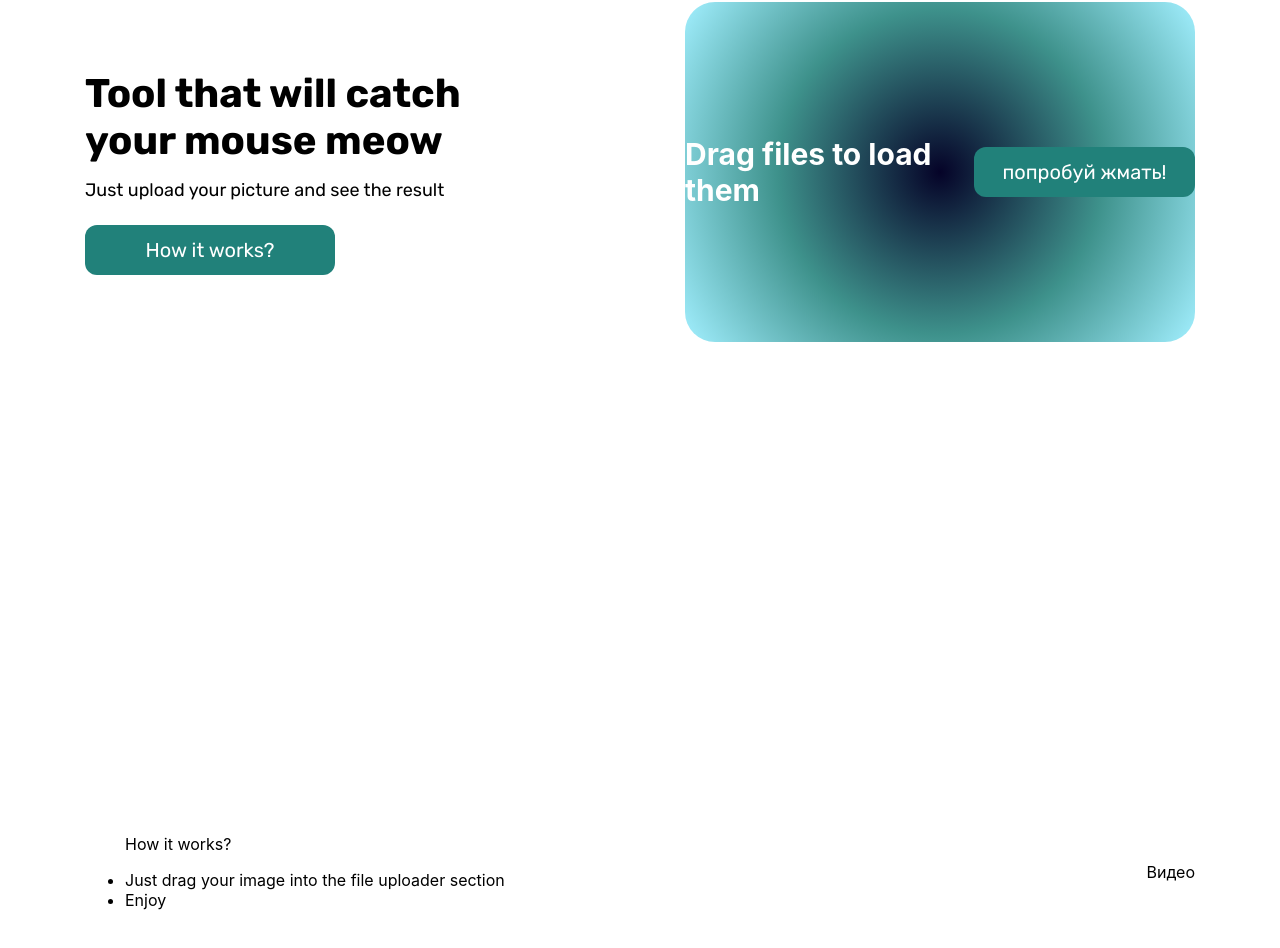
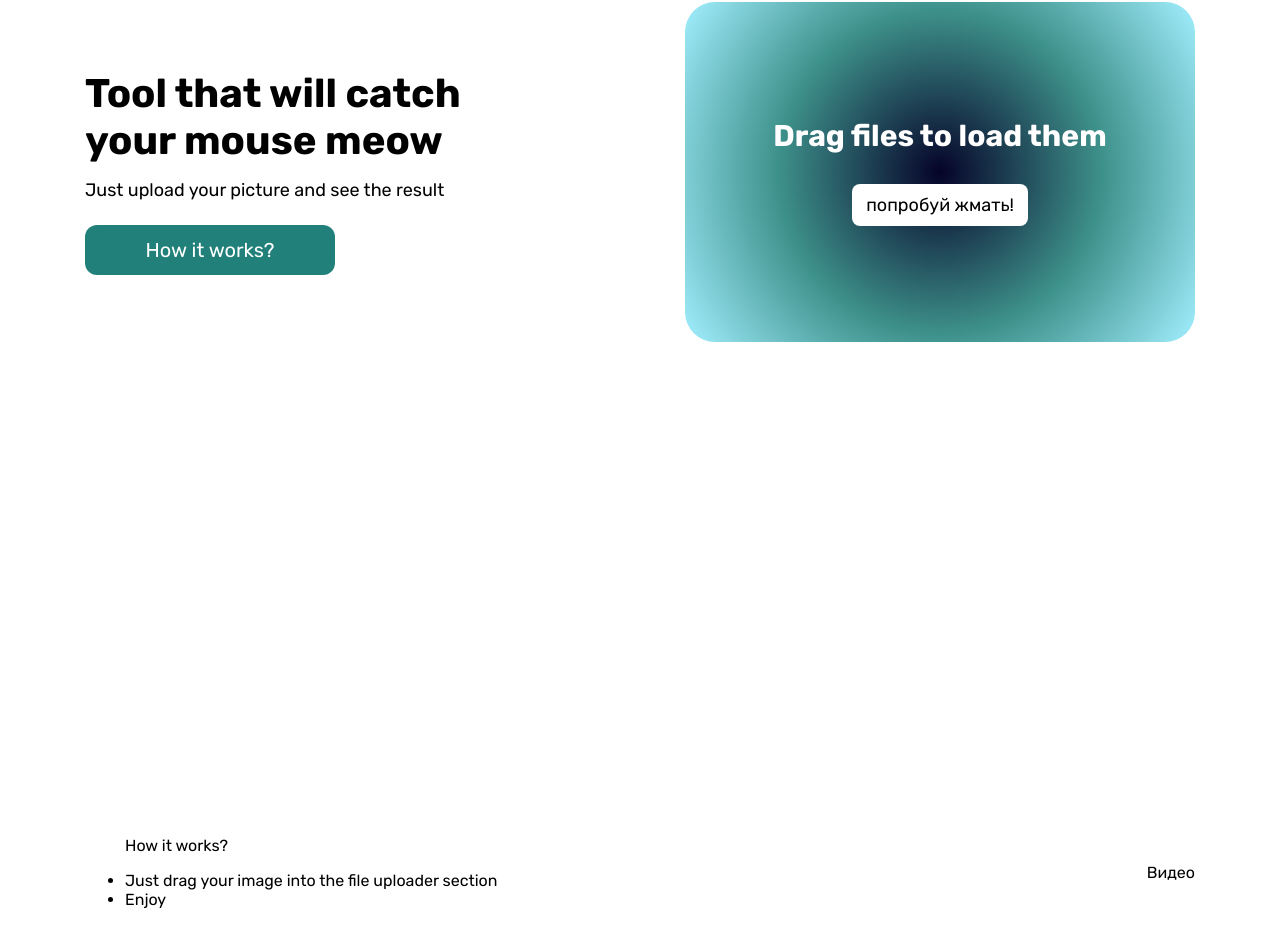
Before and after one commit to quarus-environment/quorus-frontend, a React (Create React App) app: page / in a window 1280 px wide. Shown: the part 248-1196 px from the top of the page. Built offline with nearby package versions, Linux system fonts and the light colour scheme; a web font is replaced by a local one.

Commit message:
отрефакторил всё

```diff
--- a/src/components.css
+++ b/src/components.css
@@ -12,7 +12,7 @@
     justify-content: space-between;
 }
 
-.Main {
+.main {
     /*background-color: goldenrod;*/
     height: 700px;
     display: flex;
@@ -20,7 +20,7 @@
     justify-content: space-around;
 }
 
-.Main__discr__item1 {
+.main__description__item1 {
     font-size: 40px;
     font-family: 'Rubik', sans-serif;
     /*background-color: purple;*/
@@ -28,7 +28,7 @@
     width: 450px;
 }
 
-.Main__discr__item2 {
+.main__description__item2 {
     font-family: 'Rubik', sans-serif;
     font-size: 18px;
     /*background-color: goldenrod;*/
--- a/src/pages/app/App.css
+++ b/src/pages/app/App.css
@@ -15,7 +15,6 @@
 }
 
 button {
-    background-color: aquamarine;
     border-radius: 8px;
 }
 
--- a/src/pages/app/header/header.js
+++ b/src/pages/app/header/header.js
@@ -2,7 +2,7 @@ import "./header.css";
 
 export const Header = () => {
   return (
-    <div className={"header wrapper"}>
+    <div className="header wrapper">
       <p>Quorus</p>
       <label className="switch">
         <input type="checkbox" />
--- a/src/pages/app/howItWorks/howItWorks.js
+++ b/src/pages/app/howItWorks/howItWorks.js
@@ -1,14 +1,14 @@
 export const HowItWorks = () => {
   return (
-    <div className={"HowItWorks wrapper Main"} id={"huy"}>
-      <div className={""}>
-        <ul className={"algos"}>
+    <div className="how-it-works wrapper main" id="huy">
+      <div>
+        <ul className="algo">
           <p>How it works?</p>
           <li>Just drag your image into the file uploader section</li>
           <li>Enjoy</li>
         </ul>
       </div>
-      <div className={"someBlock"}>Видео</div>
+      <div className="video">Видео</div>
     </div>
   );
 };
--- a/src/pages/app/main/imageUploader/imageUploader.css
+++ b/src/pages/app/main/imageUploader/imageUploader.css
@@ -1,4 +1,4 @@
-.imageUploader {
+.image-uploader {
     /*background: radial-gradient(circle, rgba(2,0,36,1) 0%, rgba(33,129,122,1) 53%, rgba(0,212,255,1) 100%);*/
 
     background: radial-gradient(circle, rgba(5,3,40,1) 0%, rgba(33,129,122,0.8702074579831933) 53%, rgba(0,212,255,0.36320465686274506) 100%);
@@ -7,14 +7,24 @@
     border-radius: 30px;
     font-size: 30px;
     display: flex;
+    flex-direction: column;
     justify-content: center;
     align-items: center;
+    gap: 30px;
     color: white;
 
     position: relative;
 
 }
 
-.dropArea {
+.button-loader {
+    padding: 10px 14px;
+    font-size: 18px;
+    background-color: #fff;
+    border: none;
+    cursor: pointer;
+}
+
+.drop-area {
     font-size: 20px;
 }
--- a/src/pages/app/main/imageUploader/imageUploader.js
+++ b/src/pages/app/main/imageUploader/imageUploader.js
@@ -22,35 +22,41 @@ export const ImageUploader = () => {
   }
   const [status, setStatus] = useState(false);
 
+  if (drag) {
     return (
-    <div className={"imageUploader"}>
-      {drag ? (
       <div
-          className={"dropArea"}
+        className="image-uploader"
         onDragStart={(e) => dragStartHandler(e)}
         onDragLeave={(e) => dragLeaveHandler(e)}
         onDragOver={(e) => dragStartHandler(e)}
         onDrop={(e) => onDropHandler(e)}
       >
-          Drop files
+        <div className="drop-area">Drop files</div>
+        <Modal
+          active={status}
+          setActive={setStatus}
+          model="Apple Magic Mouse 2"
+        />
       </div>
-      ) : (
+    );
+  }
+
+  return (
     <div
       onDragStart={(e) => dragStartHandler(e)}
       onDragLeave={(e) => dragLeaveHandler(e)}
       onDragOver={(e) => dragStartHandler(e)}
+      className="image-uploader"
     >
-          <div className={"Upl"}>
       <b>Drag files to load them</b>
-          </div>
-        </div>
-      )}
       <Modal
         active={status}
         setActive={setStatus}
-        model={"Apple Magic Mouse 2"}
+        model="Apple Magic Mouse 2"
       />
-      <button onClick={() => setStatus(true)}>попробуй жмать!</button>
+      <button onClick={() => setStatus(true)} className="button-loader">
+        попробуй жмать!
+      </button>
     </div>
   );
 };
--- a/src/pages/app/main/main.css
+++ b/src/pages/app/main/main.css
@@ -1,11 +1,15 @@
-.Main {
+*{
+    font-family: 'Rubik', sans-serif;
+}
+
+.main {
     height: 700px;
     display: flex;
     align-items: center;
     justify-content: space-around;
 }
 
-.Main__discr__item1 {
+.main__description__item1 {
     font-size: 40px;
     font-family: 'Rubik', sans-serif;
     /*background-color: purple;*/
@@ -13,7 +17,7 @@
     width: 450px;
 }
 
-.Main__discr__item2 {
+.main__description__item2 {
     font-family: 'Rubik', sans-serif;
     font-size: 18px;
     /*background-color: goldenrod;*/
@@ -28,14 +32,14 @@
     cursor: pointer;
 }
 
-button {
+.main-button {
     height: 50px;
     width: 250px;
     background-color: rgba(33, 129, 122, 1.00);
     color: white;
     border: none;
     font-size: 20px;
-    font-family: 'Rubik', sans-serif;
+
     border-radius: 12px;
 }
 
--- a/src/pages/app/main/main.js
+++ b/src/pages/app/main/main.js
@@ -3,15 +3,17 @@ import { ImageUploader } from "./imageUploader/imageUploader";
 
 export const Main = () => {
   return (
-    <div className="Main wrapper">
-      <div className="Main__disription">
-        <div className={"Main__discr__item1"}>
+    <div className="main wrapper">
+      <div className="main__description">
+        <div className="main__description__item1">
           <b>Tool that will catch your mouse meow</b>
         </div>
-        <div className={"Main__discr__item2"}>
+        <div className="main__description__item2">
           Just upload your picture and see the result
         </div>
-        <button className={"main__description__item3"}>How it works?</button>
+        <button className="main__description__item3 main-button">
+          How it works?
+        </button>
       </div>
       <ImageUploader />
     </div>
```
Also changed, not shown: src/components/dragLoader/dragLoader.tsx (added). Lines whose indentation alone changed are shown as unchanged.
